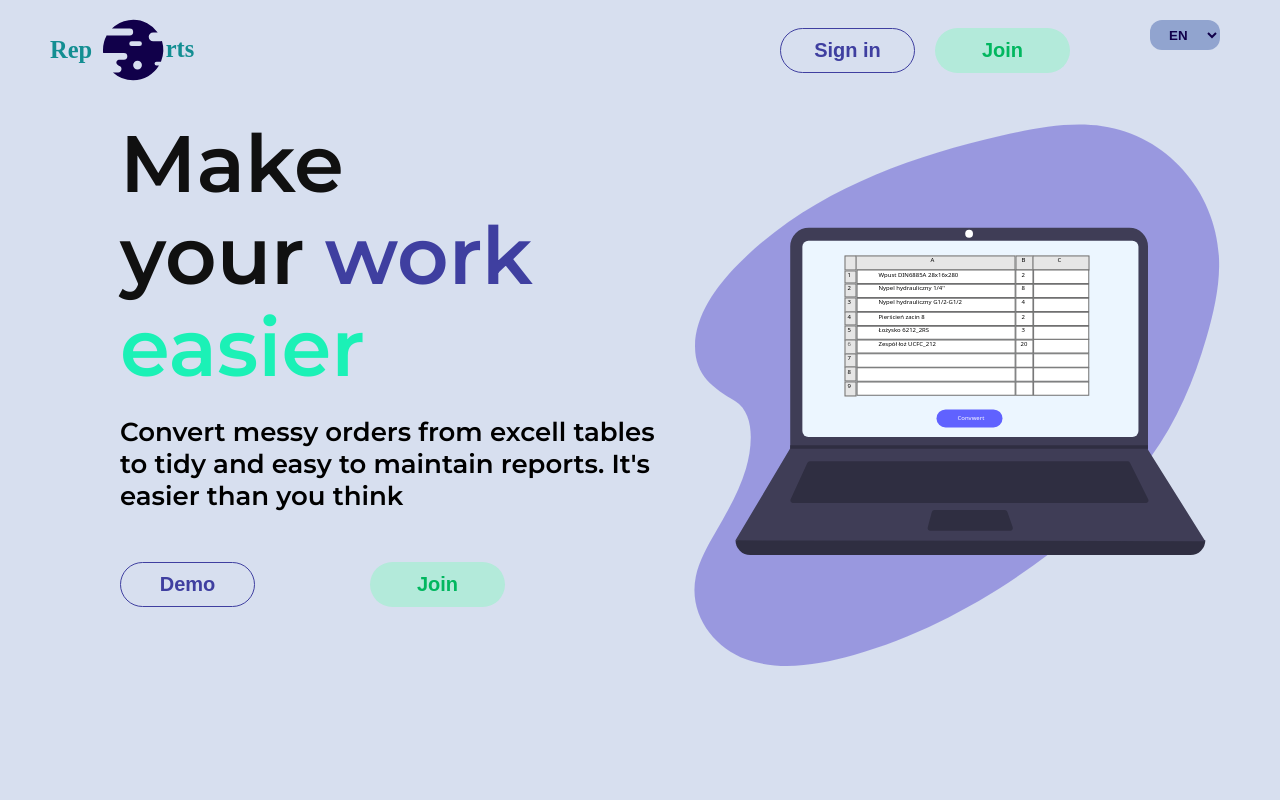
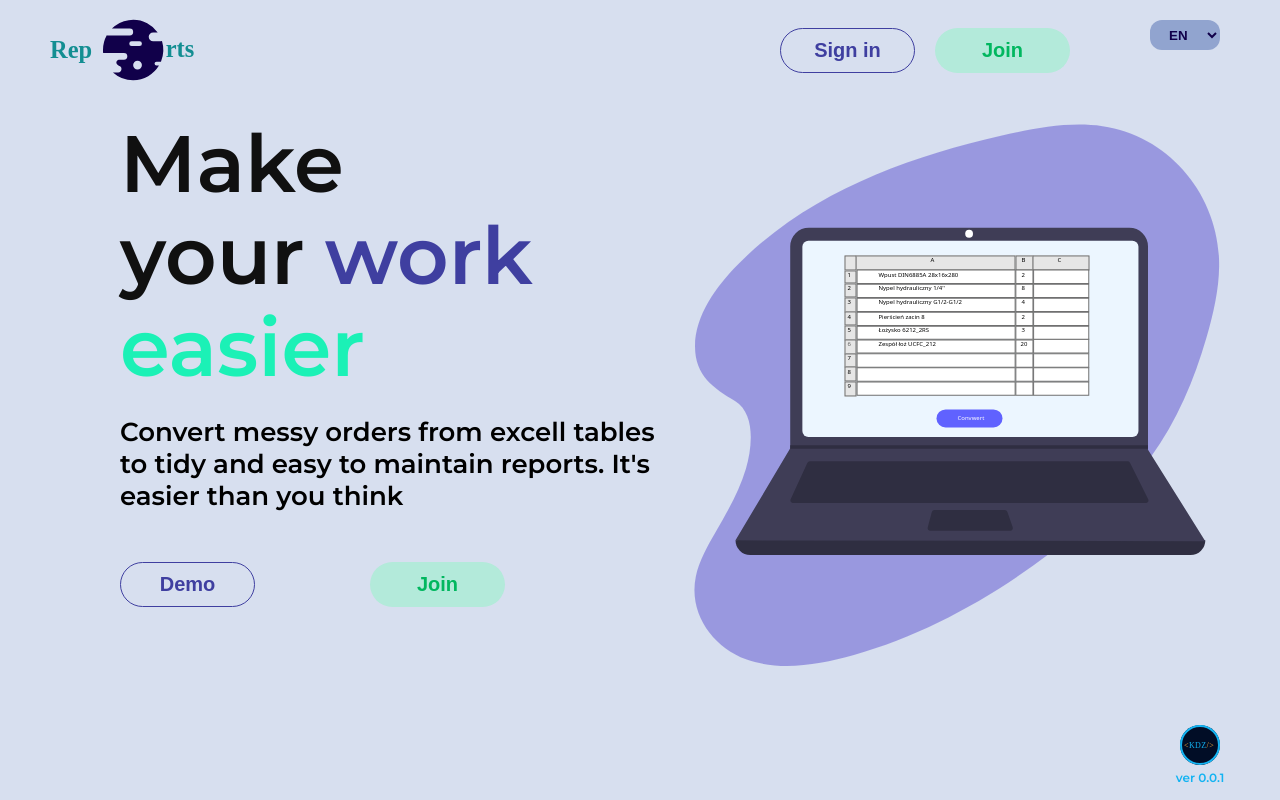
Before and after one commit to Fanki11er/Reports, a React (Create React App) app: page / in a window 1280 px wide. Shown: the top 800 px of the page. Built offline with nearby package versions, Linux system fonts and the light colour scheme.

Commit message:
Added footer

```diff
--- /dev/null
+++ b/src/components/Footer/Footer.tsx
@@ -0,0 +1,43 @@
+import React from "react";
+import styled from "styled-components";
+import LogoImg from "../../assets/svg/MyLogo.svg";
+
+const FooterWrapper = styled.footer`
+  display: flex;
+  justify-content: flex-end;
+  width: 100vw;
+  height: 80px;
+  background-color: transparent;
+  padding: 0 30px;
+`;
+
+const InfoWrapper = styled.div`
+  display: flex;
+  flex-direction: column;
+  width: 100px;
+  height: 100%;
+  align-items: center;
+`;
+
+const AppVersion = styled.span`
+  color: ${({ theme }) => theme.myLogoBlue};
+  font-size: ${({ theme }) => theme.fontSizes.small};
+  font-weight: bold;
+`;
+
+const Logo = styled.img`
+  margin: 5px;
+`;
+
+const Footer = () => {
+  return (
+    <FooterWrapper>
+      <InfoWrapper>
+        <Logo src={LogoImg} alt={"MyLogo"} />
+        <AppVersion>ver 0.0.1</AppVersion>
+      </InfoWrapper>
+    </FooterWrapper>
+  );
+};
+
+export default Footer;
--- a/src/themes/MainTheme.ts
+++ b/src/themes/MainTheme.ts
@@ -7,7 +7,9 @@ const theme = {
   lightGreen: "#1BF1B6",
   veryLightGreen: "#B3EADA",
   darkerGreen: "#01B75F",
+  myLogoBlue: "#13B3F2",
   fontSizes: {
+    small: "12px",
     large: "26px",
     medium: "20px",
   },
--- a/src/views/LandingPage/LandingPage.tsx
+++ b/src/views/LandingPage/LandingPage.tsx
@@ -1,6 +1,7 @@
 import React from "react";
 import styled from "styled-components";
 import AnimatedLaptop from "../../components/AnimatedLaptop/AnimatedLaptop";
+import Footer from "../../components/Footer/Footer";
 import HeaderSection from "../../components/HeaderSection/HeaderSection";
 import TopWrapper from "../../components/TopWrapper/TopWrapper";
 
@@ -17,6 +18,7 @@ const LandingPage = () => {
       <TopWrapper></TopWrapper>
       <HeaderSection />
       <AnimatedLaptop />
+      <Footer />
     </Wrapper>
   );
 };
```
Also changed, not shown: src/assets/svg/MyLogo.svg (added).
